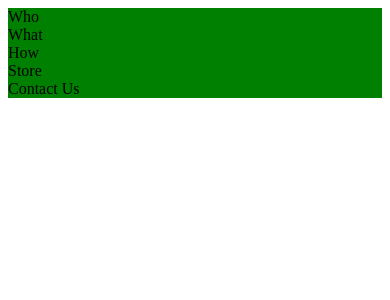
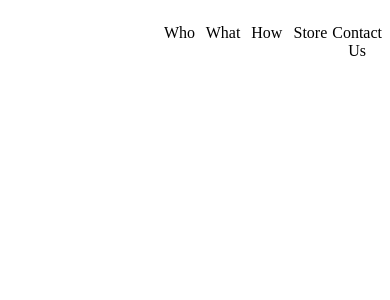
Before and after one commit to TagTheAgency/Tag-site-2.0, a PHP site: page /pages/work-refactor.html in a window 390 px wide. Shown: the top 300 px of the page. Run offline with PHP 8.4, Linux system fonts and the light colour scheme.

Commit message:
add responsive menu

```diff
--- a/pages/work-refactor.html
+++ b/pages/work-refactor.html
@@ -7,13 +7,13 @@
 <body>
 	<header>
 		<div class="nav-top nav-top--dark">
-			<div class="nav-top__menu">
-				<div class="nav-top__menu-item">Who</div>
-				<div class="nav-top__menu-item nav-top__menu-item--current">What</div>
-				<div class="nav-top__menu-item">How</div>
-				<div class="nav-top__menu-item">Store</div>
-				<div class="nav-top__menu-item">Contact Us</div>
-			</div>
+			<ul class="nav-top__menu">
+				<li class="nav-top__menu-item">Who</li>
+				<li class="nav-top__menu-item nav-top__menu-item--current">What</li>
+				<li class="nav-top__menu-item">How</li>
+				<li class="nav-top__menu-item">Store</li>
+				<li class="nav-top__menu-item">Contact Us</li>
+			</ul>
 			<div class="nav-top__logo nav-top__logo--dark"></div>
 		</div>
 	</header>
--- a/stylesheets/style.css
+++ b/stylesheets/style.css
@@ -1,13 +1,34 @@
+@font-face {
+  font-family: 'Futura Light';
+  src: url("fonts/Futura (Light).ttf"); }
+@font-face {
+  font-family: 'Harriet Regular';
+  src: url("fonts/Harriet Display Regular.otf"); }
+@font-face {
+  font-family: 'Harriet Bold';
+  src: url("fonts/Harriet Display Bold.otf"); }
 header {
-  width: 100%; }
+  width: 100%;
+  height: 100px; }
+
+.nav-top__menu {
+  display: flex;
+  flex-wrap: nowrap;
+  align-items: stretch;
+  float: right;
+  height: 100%;
+  text-align: center;
+  list-style-type: none; }
   @media only screen and (max-width: 64em) {
-    header {
-      background-color: green; } }
+    .nav-top__menu {
+      width: 60%; } }
   @media only screen and (min-width: 79em) and (max-width: 90em) {
-    header {
-      background-color: blue; } }
+    .nav-top__menu {
+      width: 40%; } }
   @media only screen and (min-width: 90em) {
-    header {
-      background-color: red; } }
+    .nav-top__menu {
+      width: 30%; } }
+.nav-top__menu-item {
+  flex: 1; }
 
 /*# sourceMappingURL=style.css.map */
--- a/stylesheets/style.scss
+++ b/stylesheets/style.scss
@@ -1,5 +1,14 @@
+@font-face {
+    font-family: 'Futura Light';
+    src: url('fonts/Futura (Light).ttf'); }
+@font-face {
+	font-family: 'Harriet Regular';
+	src: url('fonts/Harriet Display Regular.otf'); }
+@font-face {
+	font-family: 'Harriet Bold';
+	src: url('fonts/Harriet Display Bold.otf'); }
+
 $browser-context: 16;
-
 @function em($pixels, $context: $browser-context) {
   @return #{$pixels/$context}em;
 }
@@ -22,17 +31,56 @@ $xlarge-breakpoint: em(1920) !default;
   }
 }
 
+//Copy / Paste for responsive styles
+
+// @include respond-to(handhelds) {
+// }
+// @include respond-to(medium-screens) {
+// }
+// @include respond-to(wide-screens) {
+// }
+
+body {
+
+}
+
 header {
   width: 100%;
+  height: 100px;
   @include respond-to(handhelds) {
-  	background-color: green;
+  	// height: 100px;
   }
   @include respond-to(medium-screens) {
-  	background-color: blue;
+  	// height: 125px;
   }
   @include respond-to(wide-screens) {
-  	background-color: red;
+  	// height: 150px;
   }
+}
+
+.nav-top {
+	&__menu {
+		display: flex;
+		flex-wrap: nowrap;
+		align-items: stretch;
+		float: right;
+		height: 100%;
+		text-align: center;
+		list-style-type: none;
+		@include respond-to(handhelds) {
+			width: 60%;
+		}
+		@include respond-to(medium-screens) {
+			width: 40%;
+		}
+		@include respond-to(wide-screens) {
+			width: 30%;
+		}
+	}
+
+	&__menu-item {
+		flex: 1;
+	}
 }
 
 // @media screen
```
Also changed, not shown: 1 other file.
